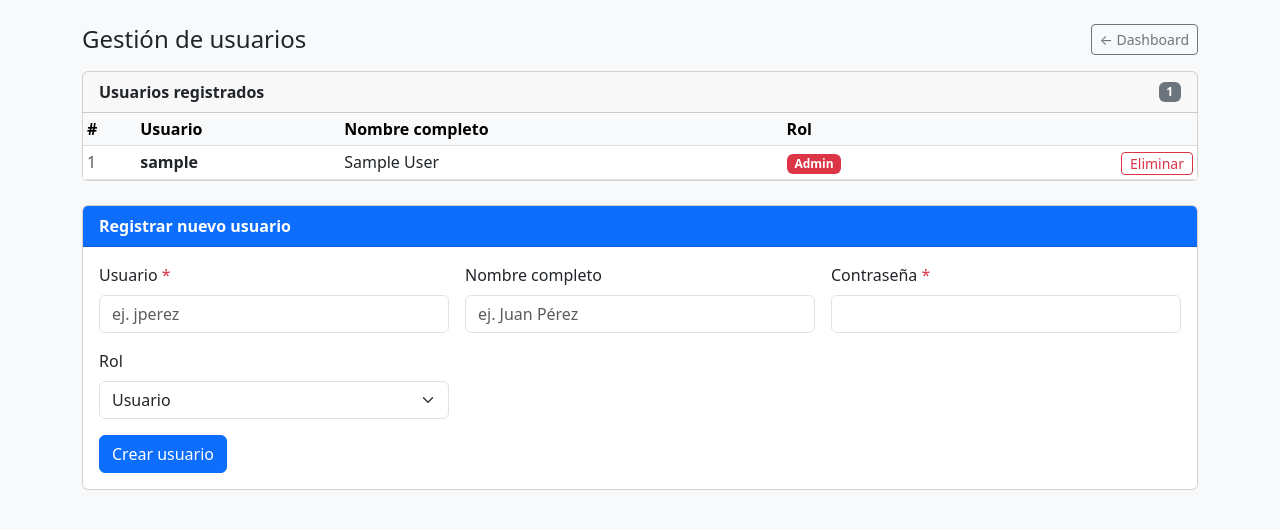
After one commit to jlarao/olt-web-ui, a Flask app: page /usuarios in a window 1280 px wide. The commit adds this page. Shown: the top 529 px of the page. Run offline with Flask 3, Linux system fonts and the light colour scheme; the visitor is signed in with stand-in values (Sample User, id 1); data comes from the database, SQL or seed files in the repository; some libraries are stand-ins or nearby versions.

Commit message:
lista de usuarios

```diff
--- a/app.py
+++ b/app.py
@@ -1,6 +1,6 @@
 from flask import Flask, render_template, request, redirect, url_for, session, flash, jsonify, Response
 from flask_login import LoginManager, login_user, login_required, logout_user, UserMixin
-from werkzeug.security import check_password_hash
+from werkzeug.security import check_password_hash, generate_password_hash
 import sqlite3,time
 import os
 import sys
@@ -9,8 +9,10 @@ import subprocess
 import atexit
 from logging.handlers import RotatingFileHandler
 import json
+import uuid
+from functools import wraps
 from dotenv import load_dotenv
-from datetime import datetime
+from datetime import datetime, timedelta
 import re
 import ssl as _ssl
 import unicodedata
@@ -253,36 +255,123 @@ load_dotenv()
 app = Flask(__name__)
 app.secret_key = os.urandom(24)
 
+from flask_cors import CORS
+CORS(app, supports_credentials=True)
+
 # Configurar login
 login_manager = LoginManager()
 login_manager.init_app(app)
 login_manager.login_view = "login"
 
 DATABASE = "users.db"
-# conn = conectar()
+
+
+def _init_db():
+    conn = sqlite3.connect(DATABASE)
+    c = conn.cursor()
+    c.execute("""
+        CREATE TABLE IF NOT EXISTS users (
+            id INTEGER PRIMARY KEY AUTOINCREMENT,
+            username TEXT UNIQUE NOT NULL,
+            password TEXT NOT NULL,
+            full_name TEXT NOT NULL DEFAULT '',
+            role TEXT NOT NULL DEFAULT 'user'
+        )
+    """)
+    for col, definition in [('full_name', "TEXT NOT NULL DEFAULT ''"), ('role', "TEXT NOT NULL DEFAULT 'user'")]:
+        try:
+            c.execute(f"ALTER TABLE users ADD COLUMN {col} {definition}")
+        except Exception:
+            pass
+    # El primer usuario registrado es admin
+    c.execute("UPDATE users SET role='admin' WHERE id=1 AND role='user'")
+    c.execute("""
+        CREATE TABLE IF NOT EXISTS api_tokens (
+            id         INTEGER PRIMARY KEY AUTOINCREMENT,
+            user_id    INTEGER NOT NULL,
+            token      TEXT NOT NULL UNIQUE,
+            name       TEXT NOT NULL DEFAULT 'Mobile',
+            created_at TEXT NOT NULL,
+            last_used  TEXT,
+            expires_at TEXT,
+            revoked    INTEGER NOT NULL DEFAULT 0,
+            FOREIGN KEY (user_id) REFERENCES users(id) ON DELETE CASCADE
+        )
+    """)
+    c.execute("CREATE INDEX IF NOT EXISTS idx_api_tokens_token ON api_tokens(token)")
+    conn.commit()
+    conn.close()
+
+
+_init_db()
+
+
+# ── Autenticación con token Bearer ───────────────────────────────────────────
+
+def _get_valid_token(token_val: str):
+    conn = sqlite3.connect(DATABASE)
+    conn.row_factory = sqlite3.Row
+    c = conn.cursor()
+    c.execute("SELECT id, user_id, expires_at FROM api_tokens WHERE token=? AND revoked=0", (token_val,))
+    row = c.fetchone()
+    conn.close()
+    if not row:
+        return None
+    if row['expires_at'] and datetime.fromisoformat(row['expires_at']) < datetime.utcnow():
+        return None
+    return dict(row)
+
+
+def _touch_token(token_id: int):
+    conn = sqlite3.connect(DATABASE)
+    c = conn.cursor()
+    c.execute("UPDATE api_tokens SET last_used=? WHERE id=?", (datetime.utcnow().isoformat(), token_id))
+    conn.commit()
+    conn.close()
+
+
+def api_required(f):
+    """Decorator que acepta sesión web (cookie) O Bearer token para la app mobile."""
+    @wraps(f)
+    def decorated(*args, **kwargs):
+        from flask_login import current_user
+        if current_user.is_authenticated:
+            return f(*args, **kwargs)
+        auth = request.headers.get('Authorization', '')
+        if auth.startswith('Bearer '):
+            row = _get_valid_token(auth[7:].strip())
+            if row:
+                _touch_token(row['id'])
+                return f(*args, **kwargs)
+        return jsonify({'error': 'No autorizado'}), 401
+    return decorated
+
 
 class User(UserMixin):
-    def __init__(self, id_, username, password_hash):
+    def __init__(self, id_, username, password_hash, full_name='', role='user'):
         self.id = id_
         self.username = username
         self.password_hash = password_hash
+        self.full_name = full_name
+        self.role = role
 
     @staticmethod
     def get(username):
         conn = sqlite3.connect(DATABASE)
         cursor = conn.cursor()
-        cursor.execute("SELECT id, username, password FROM users WHERE username = ?", (username,))
+        cursor.execute("SELECT id, username, password, full_name, role FROM users WHERE username = ?", (username,))
         row = cursor.fetchone()
         conn.close()
         if row:
             return User(*row)
         return None
 
+
 @login_manager.user_loader
 def load_user(user_id):
     conn = sqlite3.connect(DATABASE)
     cursor = conn.cursor()
-    cursor.execute("SELECT id, username, password FROM users WHERE id = ?", (user_id,))
+    cursor.execute("SELECT id, username, password, full_name, role FROM users WHERE id = ?", (user_id,))
     row = cursor.fetchone()
     conn.close()
     if row:
@@ -1952,6 +2041,170 @@ def api_proxy_close():
     return jsonify({'ok': True})
 
 
+# ── Gestión de usuarios ───────────────────────────────────────────────────────
+
+@app.route('/usuarios')
+@login_required
+def usuarios():
+    from flask_login import current_user
+    if current_user.role != 'admin':
+        flash('Acceso solo para administradores')
+        return redirect('/dashboard')
+    conn = sqlite3.connect(DATABASE)
+    conn.row_factory = sqlite3.Row
+    c = conn.cursor()
+    c.execute("SELECT id, username, full_name, role FROM users ORDER BY id")
+    users_list = [dict(r) for r in c.fetchall()]
+    conn.close()
+    return render_template('usuarios.html', users=users_list)
+
+
+@app.route('/usuarios/crear', methods=['POST'])
+@login_required
+def usuarios_crear():
+    from flask_login import current_user
+    if current_user.role != 'admin':
+        flash('Acceso solo para administradores')
+        return redirect('/dashboard')
+    username  = request.form.get('username', '').strip()
+    password  = request.form.get('password', '').strip()
+    full_name = request.form.get('full_name', '').strip()
+    role      = request.form.get('role', 'user').strip()
+    if not username or not password:
+        flash('Usuario y contraseña son requeridos')
+        return redirect('/usuarios')
+    if role not in ('admin', 'user'):
+        role = 'user'
+    try:
+        conn = sqlite3.connect(DATABASE)
+        c = conn.cursor()
+        c.execute(
+            "INSERT INTO users (username, password, full_name, role) VALUES (?,?,?,?)",
+            (username, generate_password_hash(password), full_name, role),
+        )
+        conn.commit()
+        conn.close()
+        flash(f'Usuario "{username}" creado correctamente')
+    except sqlite3.IntegrityError:
+        flash(f'El usuario "{username}" ya existe')
+    return redirect('/usuarios')
+
+
+@app.route('/usuarios/eliminar/<int:user_id>', methods=['POST'])
+@login_required
+def usuarios_eliminar(user_id):
+    from flask_login import current_user
+    if current_user.role != 'admin':
+        flash('Acceso solo para administradores')
+        return redirect('/dashboard')
+    if user_id == current_user.id:
+        flash('No puedes eliminar tu propia cuenta')
+        return redirect('/usuarios')
+    conn = sqlite3.connect(DATABASE)
+    c = conn.cursor()
+    c.execute("DELETE FROM users WHERE id=?", (user_id,))
+    conn.commit()
+    conn.close()
+    flash('Usuario eliminado')
+    return redirect('/usuarios')
+
+
+# ── Auth para app mobile (token Bearer 24 h) ──────────────────────────────────
+
+@app.route('/api/auth/login', methods=['POST'])
+def api_auth_login():
+    data     = request.get_json(silent=True) or {}
+    username = data.get('username', '').strip()
+    password = data.get('password', '')
+    if not username or not password:
+        return jsonify({'error': 'usuario y contraseña requeridos'}), 400
+    user = User.get(username)
+    if not user or not check_password_hash(user.password_hash, password):
+        return jsonify({'error': 'Credenciales incorrectas'}), 401
+    token_val  = uuid.uuid4().hex + uuid.uuid4().hex   # 64 chars aleatorios
+    now        = datetime.utcnow()
+    expires_at = (now + timedelta(hours=24)).isoformat()
+    conn = sqlite3.connect(DATABASE)
+    c = conn.cursor()
+    c.execute(
+        "INSERT INTO api_tokens (user_id, token, name, created_at, expires_at) VALUES (?,?,?,?,?)",
+        (user.id, token_val, 'Mobile login', now.isoformat(), expires_at),
+    )
+    conn.commit()
+    conn.close()
+    logger.info(f"[api_auth] Token creado para usuario {username}")
+    return jsonify({
+        'token':      token_val,
+        'expires_at': expires_at,
+        'user': {
+            'id':        user.id,
+            'username':  user.username,
+            'full_name': user.full_name,
+            'role':      user.role,
+        },
+    })
+
+
+@app.route('/api/auth/logout', methods=['POST'])
+def api_auth_logout():
+    auth = request.headers.get('Authorization', '')
+    if auth.startswith('Bearer '):
+        token_val = auth[7:].strip()
+        conn = sqlite3.connect(DATABASE)
+        c = conn.cursor()
+        c.execute("UPDATE api_tokens SET revoked=1 WHERE token=?", (token_val,))
+        conn.commit()
+        conn.close()
+        logger.info("[api_auth] Token revocado via logout")
+    return jsonify({'ok': True})
+
+
+@app.route('/api/auth/me')
+def api_auth_me():
+    auth = request.headers.get('Authorization', '')
+    if not auth.startswith('Bearer '):
+        return jsonify({'error': 'No autorizado'}), 401
+    row = _get_valid_token(auth[7:].strip())
+    if not row:
+        return jsonify({'error': 'Token inválido o expirado'}), 401
+    conn = sqlite3.connect(DATABASE)
+    conn.row_factory = sqlite3.Row
+    c = conn.cursor()
+    c.execute("SELECT id, username, full_name, role FROM users WHERE id=?", (row['user_id'],))
+    user = dict(c.fetchone() or {})
+    conn.close()
+    return jsonify(user)
+
+
+_BACKBONE_HOST = os.getenv('BACKBONE_HOST', '')
+
+
+@app.route('/api/health')
+def api_health():
+    """Endpoint público — usado por la app mobile para verificar conectividad."""
+    return jsonify({'status': 'ok'})
+
+
+@app.route('/api/health/backbone')
+@login_required
+def api_backbone_health():
+    host = _BACKBONE_HOST
+    if not host:
+        return jsonify({'status': 'unknown', 'error': 'BACKBONE_HOST no configurado'}), 503
+    import platform
+    is_windows = platform.system().lower() == 'windows'
+    if is_windows:
+        cmd = ['ping', '-n', '5', '-w', '2000', host]
+    else:
+        cmd = ['ping', '-c', '5', '-W', '2', host]
+    try:
+        result = subprocess.run(cmd, capture_output=True, timeout=20)
+        status = 'online' if result.returncode == 0 else 'offline'
+    except Exception:
+        status = 'offline'
+    return jsonify({'status': status, 'host': host})
+
+
 if __name__ == "__main__":
     start_streamlit()
     local_dev = os.getenv("LOCAL_DEV", "false").lower() == "true"
--- a/templates/dashboard.html
+++ b/templates/dashboard.html
@@ -55,6 +55,7 @@
         <a href="/potencia" class="list-group-item list-group-item-action">📊 Consulta de potencia óptica</a>
         <a href="/noc" class="list-group-item list-group-item-action">📡 NOC — Monitoreo ONUs (GenieACS)</a>
         <a href="/network-scan" class="list-group-item list-group-item-action">🔍 Escanear red</a>
+        <a href="/usuarios" class="list-group-item list-group-item-action">👤 Gestión de usuarios</a>
         <a href="/logout" class="list-group-item list-group-item-action text-danger">🔒 Cerrar sesión</a>
     </div>
 </div>
--- /dev/null
+++ b/templates/usuarios.html
@@ -0,0 +1,111 @@
+<!DOCTYPE html>
+<html lang="es">
+<head>
+    <meta charset="UTF-8">
+    <title>Gestión de usuarios</title>
+    <link rel="stylesheet" href="https://cdn.jsdelivr.net/npm/bootstrap@5.3.0/dist/css/bootstrap.min.css">
+</head>
+<body class="bg-light">
+<div class="container mt-4">
+    <div class="d-flex justify-content-between align-items-center mb-3">
+        <h4 class="mb-0">Gestión de usuarios</h4>
+        <a href="/dashboard" class="btn btn-sm btn-outline-secondary">← Dashboard</a>
+    </div>
+
+    {% with messages = get_flashed_messages() %}
+      {% if messages %}
+        {% for msg in messages %}
+          <div class="alert alert-info alert-dismissible fade show py-2" role="alert">
+            {{ msg }}
+            <button type="button" class="btn-close" data-bs-dismiss="alert"></button>
+          </div>
+        {% endfor %}
+      {% endif %}
+    {% endwith %}
+
+    <!-- Tabla de usuarios -->
+    <div class="card mb-4">
+        <div class="card-header py-2 d-flex justify-content-between align-items-center">
+            <span class="fw-semibold">Usuarios registrados</span>
+            <span class="badge bg-secondary">{{ users|length }}</span>
+        </div>
+        <div class="card-body p-0">
+            <table class="table table-sm table-hover mb-0">
+                <thead class="table-light">
+                    <tr>
+                        <th>#</th>
+                        <th>Usuario</th>
+                        <th>Nombre completo</th>
+                        <th>Rol</th>
+                        <th></th>
+                    </tr>
+                </thead>
+                <tbody>
+                {% for u in users %}
+                <tr>
+                    <td class="text-muted">{{ u.id }}</td>
+                    <td><strong>{{ u.username }}</strong></td>
+                    <td>{{ u.full_name or '—' }}</td>
+                    <td>
+                        {% if u.role == 'admin' %}
+                            <span class="badge bg-danger">Admin</span>
+                        {% else %}
+                            <span class="badge bg-secondary">Usuario</span>
+                        {% endif %}
+                    </td>
+                    <td class="text-end">
+                        <form method="POST" action="/usuarios/eliminar/{{ u.id }}"
+                              onsubmit="return confirm('¿Eliminar al usuario {{ u.username }}?')">
+                            <button class="btn btn-sm btn-outline-danger py-0">Eliminar</button>
+                        </form>
+                    </td>
+                </tr>
+                {% else %}
+                <tr><td colspan="5" class="text-center text-muted py-3">No hay usuarios registrados</td></tr>
+                {% endfor %}
+                </tbody>
+            </table>
+        </div>
+    </div>
+
+    <!-- Formulario nuevo usuario -->
+    <div class="card">
+        <div class="card-header py-2 bg-primary text-white fw-semibold">
+            Registrar nuevo usuario
+        </div>
+        <div class="card-body">
+            <form method="POST" action="/usuarios/crear">
+                <div class="row g-3">
+                    <div class="col-md-4">
+                        <label class="form-label">Usuario <span class="text-danger">*</span></label>
+                        <input type="text" class="form-control" name="username" required
+                               autocomplete="off" placeholder="ej. jperez">
+                    </div>
+                    <div class="col-md-4">
+                        <label class="form-label">Nombre completo</label>
+                        <input type="text" class="form-control" name="full_name"
+                               placeholder="ej. Juan Pérez">
+                    </div>
+                    <div class="col-md-4">
+                        <label class="form-label">Contraseña <span class="text-danger">*</span></label>
+                        <input type="password" class="form-control" name="password" required
+                               autocomplete="new-password" minlength="6">
+                    </div>
+                    <div class="col-md-4">
+                        <label class="form-label">Rol</label>
+                        <select class="form-select" name="role">
+                            <option value="user">Usuario</option>
+                            <option value="admin">Administrador</option>
+                        </select>
+                    </div>
+                    <div class="col-12">
+                        <button type="submit" class="btn btn-primary">Crear usuario</button>
+                    </div>
+                </div>
+            </form>
+        </div>
+    </div>
+</div>
+<script src="https://cdn.jsdelivr.net/npm/bootstrap@5.3.0/dist/js/bootstrap.bundle.min.js"></script>
+</body>
+</html>
```
